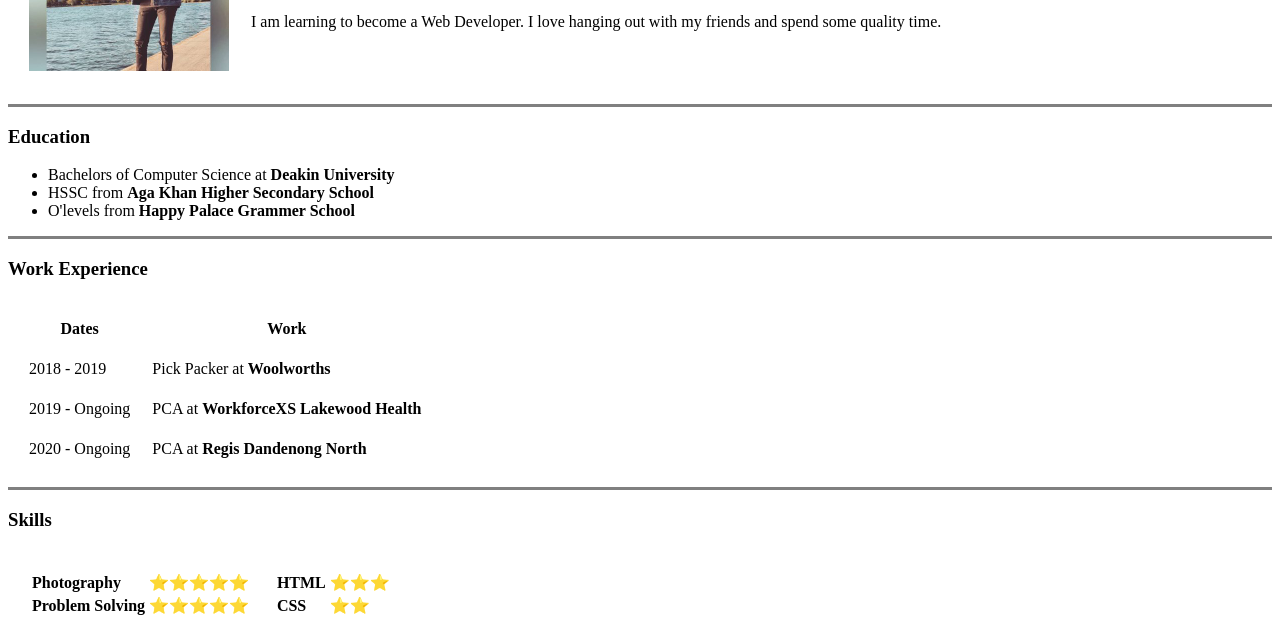
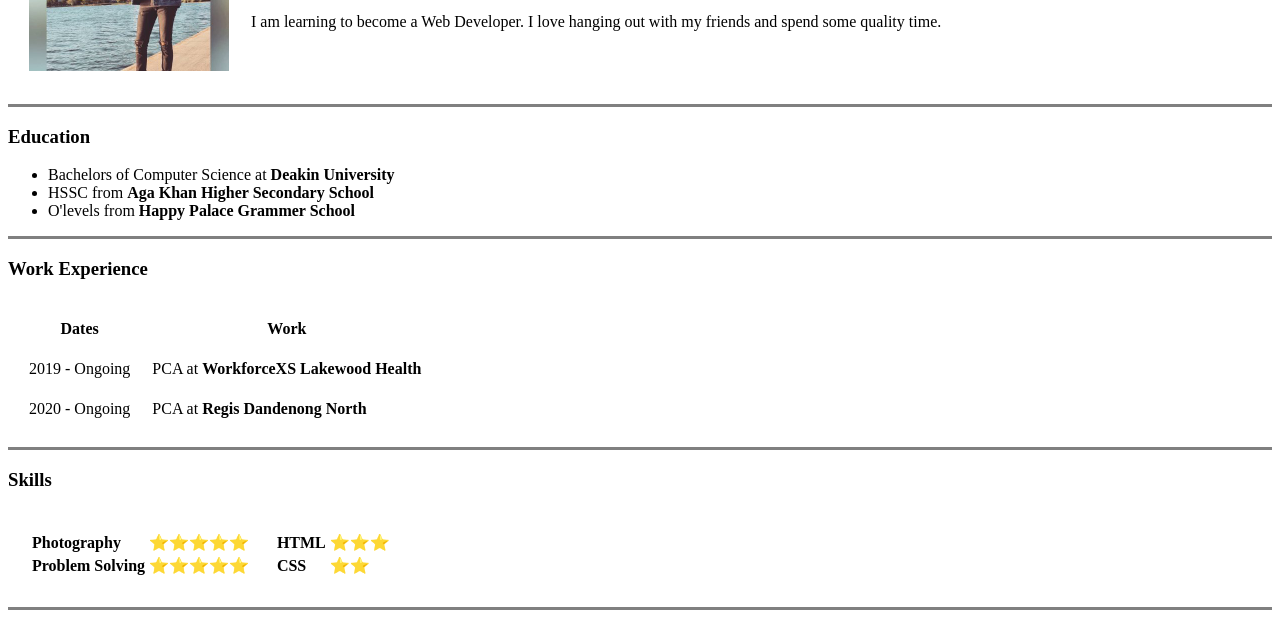
Before and after one commit to Naquali7/CV, a plain HTML site: page index.html in a window 1280 px wide. Shown: the part 158-784 px from the top of the page. Drawn offline with Linux system fonts and the light colour scheme.

Commit message:
Update index.html

```diff
--- a/index.html
+++ b/index.html
@@ -41,10 +41,7 @@
         <th>Work</th>
       </tr>
     </thead>
-    <tr>
-      <td>2018 - 2019</td>
-      <td>Pick Packer at <strong>Woolworths</strong></td>
-    </tr>
+
     <tr>
       <td>2019 - Ongoing</td>
       <td>PCA at <strong>WorkforceXS Lakewood Health</strong></td>
```
